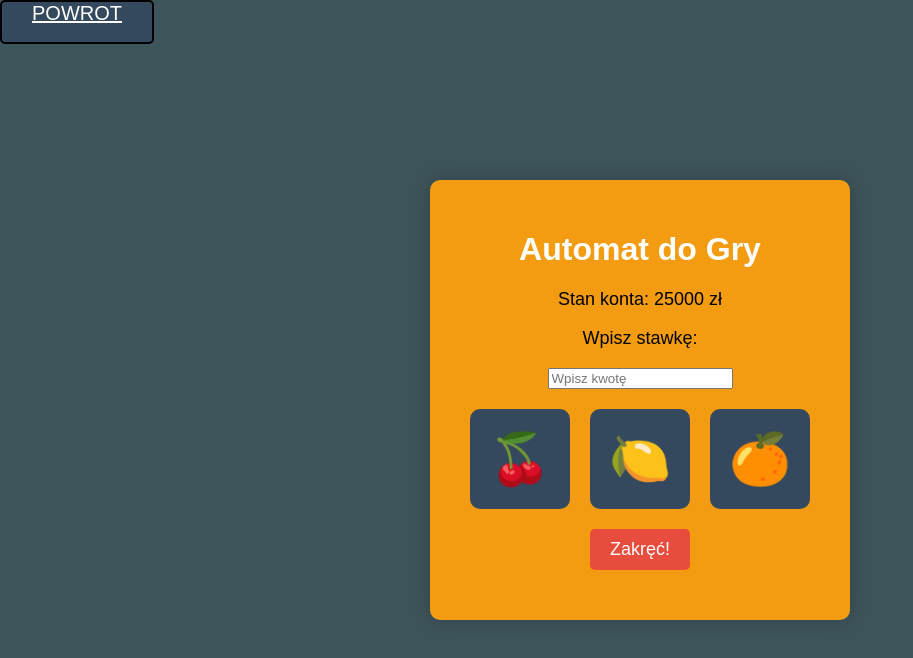
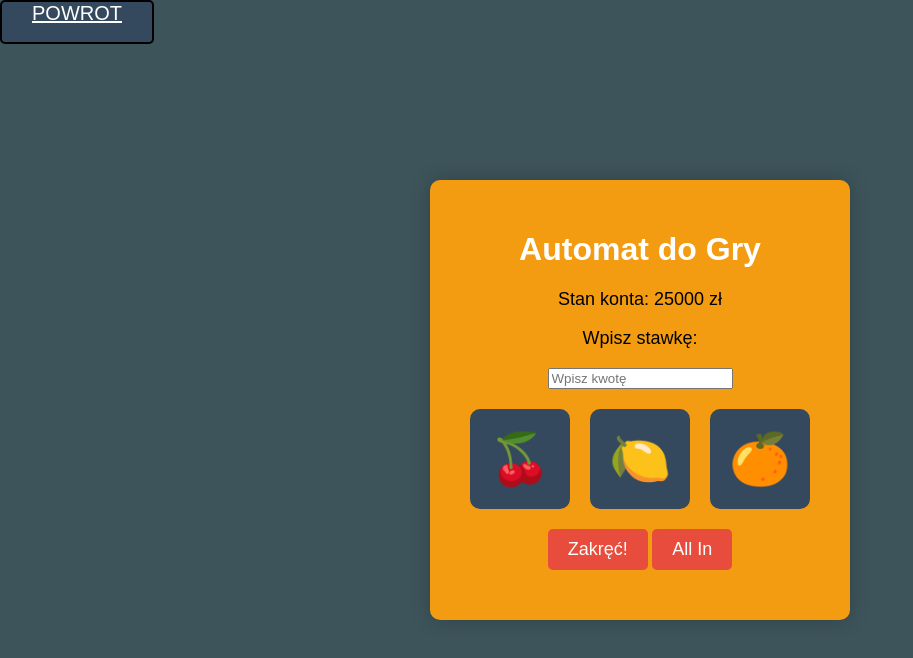
Before and after one commit to glucix/kasyno, a plain HTML site: page automat.html in a window 1280 px wide. Shown: the whole page, without its empty margins (0-913 px from the left). Drawn offline with Linux system fonts and the light colour scheme.

Commit message:
Update automat.html

```diff
--- a/automat.html
+++ b/automat.html
@@ -24,6 +24,7 @@
             <div class="slot" id="slot3">🍊</div>
         </div>
         <button id="spinButton">Zakręć!</button>
+        <button id="allInButton">All In</button>
         <p id="result"></p>
     </div>
     <script src="automat.js"></script>
```
